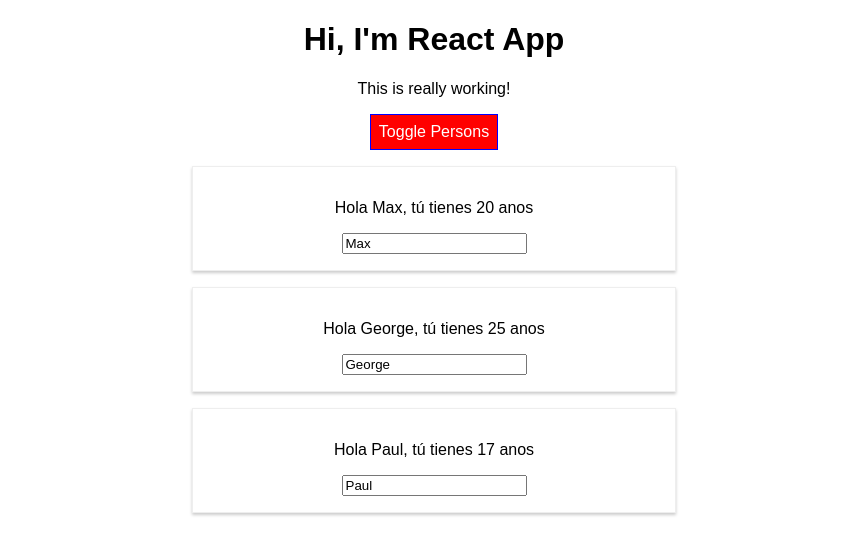
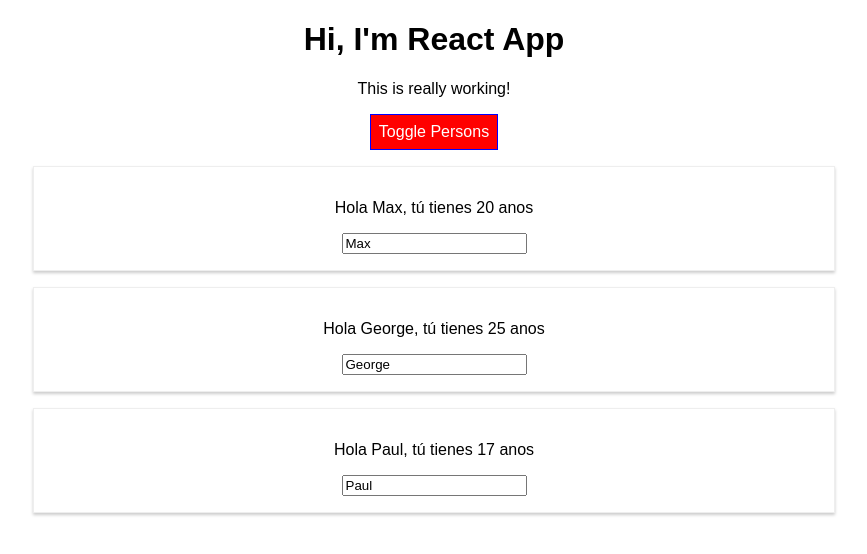
Before and after one commit to MrTuts/react-16-complete-guide, a React (Create React App) app: page / in a window 1280 px wide. Both pictures are taken after a click on the button "Toggle Persons". Shown: the top 554 px of the page, without its empty margins (206-1073 px from the left). Built offline with nearby package versions, Linux system fonts and the light colour scheme.

Commit message:
removed Radium references

```diff
--- a/src/App.js
+++ b/src/App.js
@@ -1,5 +1,4 @@
 import React, { Component } from 'react';
-import Radium, { StyleRoot } from 'radium';
 
 import './App.css';
 import Person from './Person/Person';
@@ -58,10 +57,6 @@
       border: '1px solid blue',
       padding: '8px',
       cursor: 'pointer',
-      ':hover': {
-        backgroundColor: 'lightgreen',
-        color: 'black',
-      },
     };
 
     let persons = null;
@@ -77,10 +72,6 @@
       ));
 
       style.backgroundColor = 'red';
-      style[':hover'] = {
-        backgroundColor: 'salmon',
-        color: 'black',
-      };
     }
 
     const classes = [];
@@ -92,7 +83,6 @@
     }
 
     return (
-      <StyleRoot>
       <div className="App">
         <h1>Hi, I'm React App</h1>
         <p className={classes.join(' ')}>This is really working!</p>
@@ -101,9 +91,8 @@
         </button>
         {persons}
       </div>
-      </StyleRoot>
     );
   }
 }
 
-export default Radium(App);
+export default App;
--- a/src/Person/Person.js
+++ b/src/Person/Person.js
@@ -1,17 +1,10 @@
 import React from 'react';
-import Radium from 'radium';
 
 import './Person.css';
 
 const person = props => {
-  const style = {
-    '@media (min-width: 500px)': {
-      width: '450px',
-    },
-  };
-
   return (
-    <div className="Person" style={style}>
+    <div className="Person">
       <p onClick={props.click}>
         Hola {props.name}, tú tienes {props.age} anos
       </p>
@@ -21,4 +14,4 @@
   );
 };
 
-export default Radium(person);
+export default person;
```
Lines whose indentation alone changed are shown as unchanged.
